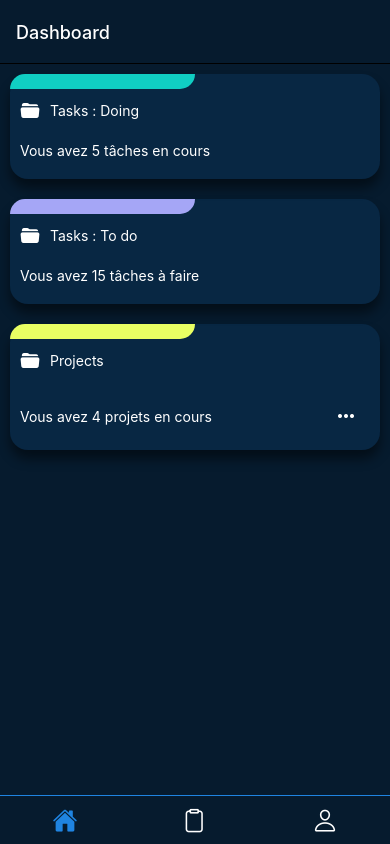
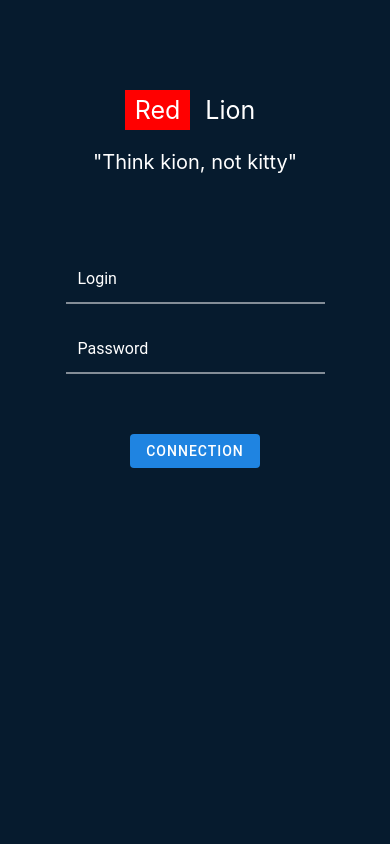
Before and after one commit to WildCodeSchool/2109-wns-bdx-groupe-c, a React Native app in the folder redlion-mobile/: screen /LogIn in a window 390 px wide. Built offline with nearby package versions, Linux system fonts and the light colour scheme.

Commit message:
[MOBILE] Creation LogIn page

```diff
--- a/redlion-mobile/src/components/organisms/All/Navigation.tsx
+++ b/redlion-mobile/src/components/organisms/All/Navigation.tsx
@@ -8,10 +8,10 @@ import { NavigationContainer } from '@react-navigation/native';
 
 import VARIABLES from '../../../../assets/styles/_variables';
 
+import LogIn from '../../pages/Login/LogIn';
 import UserNavigation from '../../pages/User/UserNavigation';
 import ProjectNavigation from '../../pages/Project/ProjectNavigation';
 import ProfilNavigation from '../../pages/Profil/ProfilNavigation';
-import { DarkTheme } from 'react-native-paper';
 
 const client = new ApolloClient({
     uri: API_URL,
@@ -32,7 +32,7 @@ export default function Navigation() {
     return (
         <View style={styles.navigation}>
             <ApolloProvider client={client}>
-                <NavigationContainer theme={DarkTheme}>
+                <NavigationContainer>
                     <Tab.Navigator
                         screenOptions={({ route }) => ({
                             headerShown: false,
@@ -59,6 +59,7 @@ export default function Navigation() {
                         })}
                     >
                         <Tab.Group>
+                            <Tab.Screen name="LogIn" component={LogIn} options={{tabBarItemStyle: {display: 'none'}, tabBarStyle: {display: 'none'}}} />
                             <Tab.Screen name="UserNavigation" component={UserNavigation} />
                             <Tab.Screen name="ProjectNavigation" component={ProjectNavigation} />
                             <Tab.Screen name="ProfilNavigation" component={ProfilNavigation} />
--- /dev/null
+++ b/redlion-mobile/src/components/pages/Login/LogIn.tsx
@@ -0,0 +1,120 @@
+import { useNavigation } from '@react-navigation/native';
+import * as React from 'react';
+import { StyleSheet, Text, View } from 'react-native';
+import { Button, TextInput } from 'react-native-paper';
+
+import VARIABLES from '../../../../assets/styles/_variables';
+
+const styles = StyleSheet.create({
+    container: {
+        flex: 1,
+        padding: 10,
+        flexDirection: 'column',
+        backgroundColor: VARIABLES.clrBgDark,
+    },
+    block: {
+        flexDirection: 'column',
+        alignItems: 'center',
+        width: VARIABLES.windowWidth - 20,
+        marginTop: 60,
+        marginBottom: 20,
+    },
+    blockTitle: {
+        flexDirection: 'row',
+        marginVertical: 20,
+    },
+    title: {
+        paddingHorizontal: 10,
+        paddingVertical: 5,
+        fontSize: 25,
+        color: VARIABLES.clrWhite,
+    },
+    titleRed: {
+        marginRight: 5,
+        backgroundColor: 'red',
+    },
+    titleText: {
+        fontSize: 20,
+        color: VARIABLES.clrWhite,
+    },
+    text: {
+        color: VARIABLES.clrWhite,
+    },
+    input: {
+        height: 50,
+        maxHeight: 50,
+        minWidth: '70%',
+        marginBottom: 20,
+        backgroundColor: 'transparent',
+        color: 'red',
+    },
+    button: {
+        marginVertical: 40,
+    },
+    buttonContent: {
+        backgroundColor: VARIABLES.clrThrd,
+    },
+})
+
+export default function LogIn () {
+
+    const navigation = useNavigation();
+
+    const [text, setText] = React.useState("");
+
+    const theme = {
+        colors: {
+          text: "orange",
+          placeHolder: 'orange'
+        }
+      };
+
+    return (
+        <View style={styles.container}>
+
+            <View style={styles.block}>
+                <View style={styles.blockTitle}>
+                    <Text style={[styles.title, styles.titleRed]}>Red</Text>
+                    <Text style={[styles.title]}>Lion</Text>
+                </View>
+                <Text style={styles.titleText}>"Think kion, not kitty"</Text>
+            </View>
+
+            <View style={[styles.block]}>
+                <TextInput
+                    style={[styles.input]}
+                    theme={{colors: {placeholder: VARIABLES.clrWhite}}}
+                    underlineColor={VARIABLES.clrWhite}
+                    placeholderTextColor={VARIABLES.clrThrd}
+                    activeUnderlineColor={VARIABLES.clrThrd}
+                    selectionColor={VARIABLES.clrThrd}
+                    label="Login"
+                    value={text}
+                    autoComplete={true}
+                    onChangeText={text => setText(text)}
+                    />
+                <TextInput
+                    style={[styles.input]}
+                    theme={{colors: {placeholder: VARIABLES.clrWhite}}}
+                    underlineColor={VARIABLES.clrWhite}
+                    placeholderTextColor={VARIABLES.clrThrd}
+                    activeUnderlineColor={VARIABLES.clrThrd}
+                    selectionColor={VARIABLES.clrThrd}
+                    label="Password"
+                    value={text}
+                    autoComplete={true}
+                    onChangeText={text => setText(text)}
+                />
+                <Button
+                    style={styles.button}
+                    contentStyle={styles.buttonContent}
+                    color={VARIABLES.clrWhite}
+                    onPress={() => {navigation.navigate('UserNavigation')}}
+                >
+                    Connection
+                </Button>
+            </View>
+
+        </View>
+    )
+}
--- a/redlion-mobile/src/components/pages/User/UserNavigation.tsx
+++ b/redlion-mobile/src/components/pages/User/UserNavigation.tsx
@@ -1,4 +1,5 @@
 import * as React from 'react';
+import { View } from 'react-native';
 import { createStackNavigator } from '@react-navigation/stack';
 
 import VARIABLES from '../../../../assets/styles/_variables';
@@ -7,15 +8,12 @@ import User from './User';
 import UserTask from './Task/UserTask';
 import UserTasksDoing from './Task/UserTasksDoing';
 import UserTasksToDo from './Task/UserTasksToDo';
-import { View } from 'react-native';
-import { NavigationContainer } from '@react-navigation/native';
-import { forFade } from '@react-navigation/stack/lib/typescript/src/TransitionConfigs/HeaderStyleInterpolators';
 
 export default function UserNavigation() {
 
     const Stack = createStackNavigator();
 
-    const forFade = ({ current }) => ({
+    const forFade = (current: any) => ({
         cardStyle: {
             opacity: current.progress,
         },
```
Lines whose indentation alone changed are shown as unchanged.
